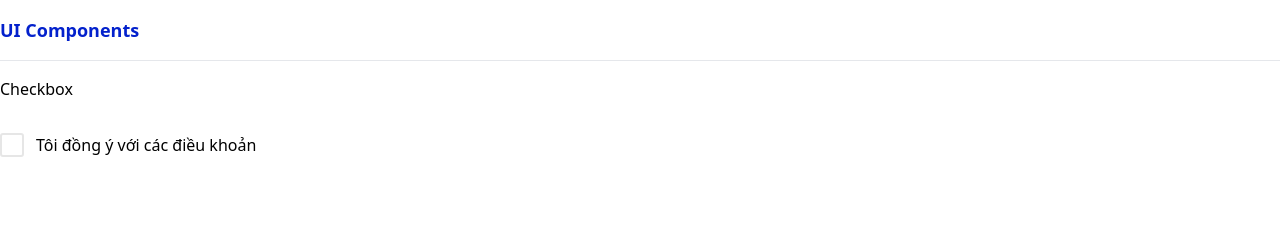
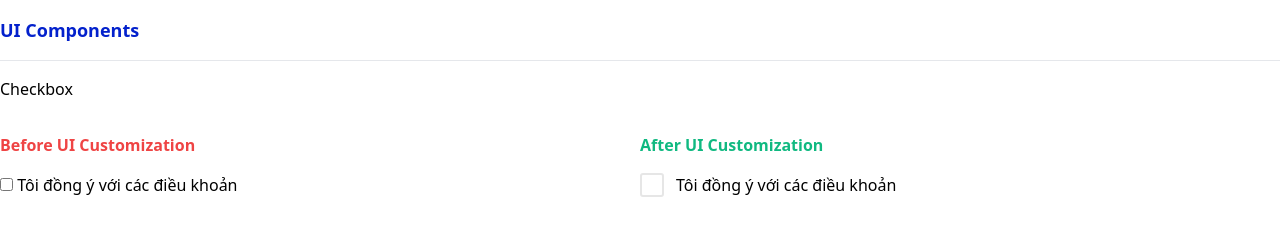
Before and after one commit to bnqtoan/devup-playground, a website: page ui-components/index.html in a window 1280 px wide. Drawn offline with nearby package versions, Linux system fonts and the light colour scheme.

Commit message:
add more effect and compare

```diff
--- a/ui-components/index.html
+++ b/ui-components/index.html
@@ -12,9 +12,19 @@
         <h1 class="text-primary my-4 text-lg font-bold">UI Components</h1>
         <hr class="my-4">
         <h2 class="mb-8">Checkbox</h2>
-        <label class="flex items-center gap-x-3" x-data="{checked: $refs['checkbox'].checked}">
+        <div class="sm:grid grid-cols-2">
+            <div>
+                <h3 class="font-bold mb-4 text-red-500">Before UI Customization</h3>
+                <label>
+                    <input type="checkbox">
+                    <span>Tôi đồng ý với các điều khoản</span>
+                </label>
+            </div>
+            <div>
+                <h3 class="font-bold mb-4 text-green-500">After UI Customization</h3>
+                <label class="group cursor-pointer flex items-center gap-x-3" x-data="{checked: $refs['checkbox'].checked}">
                     <input x-ref="checkbox" class="hidden" x-on:click="checked != checked" x-model="checked" type="checkbox"/>
-            <span x-bind:class="{'bg-primary border-primary': checked}" class="relative w-6 h-6 inline-flex items-center justify-center border-2 border-theme-gray rounded-3">
+                    <span x-bind:class="{'bg-primary border-primary': checked, 'border-theme-gray': !checked}" class="group-hover:scale-110 transform transition-all relative w-6 h-6 inline-flex items-center justify-center border-2 rounded-3">
                         <svg x-show="checked" class="" width="18" height="18" viewBox="0 0 18 18" fill="none" xmlns="http://www.w3.org/2000/svg">
                             <path d="M3.375 9L7.125 12.75L14.625 5.25" stroke="white" stroke-width="2" stroke-miterlimit="10" stroke-linecap="round" stroke-linejoin="round"/>
                         </svg>
@@ -22,6 +32,8 @@
                     <span>Tôi đồng ý với các điều khoản</span>
                 </label>
             </div>
+        </div>
+    </div>
     <script src="//unpkg.com/alpinejs" defer></script>
 </body>
 </html>
```
Also changed, not shown: ui-components/css/style.css. Lines whose indentation alone changed are shown as unchanged.
